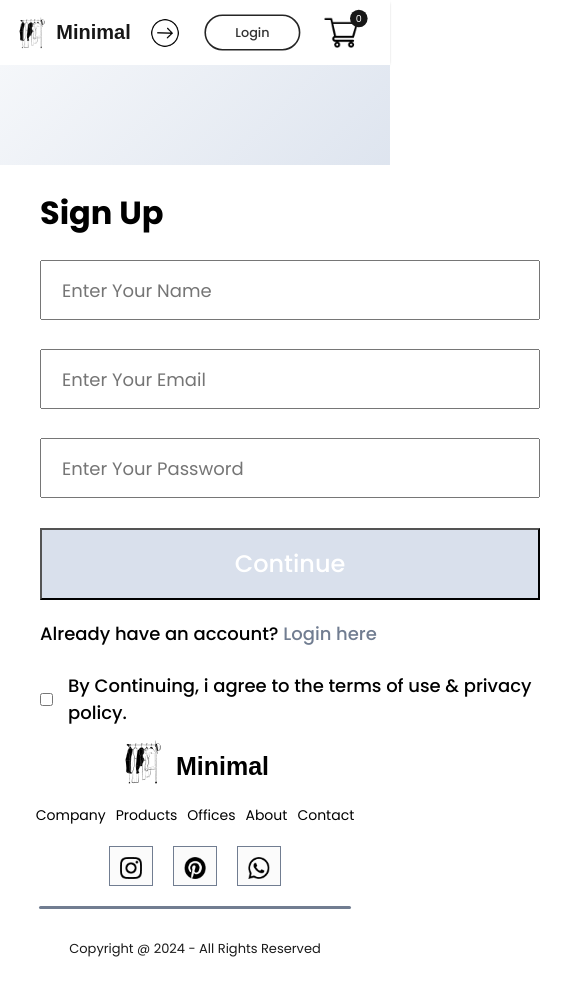
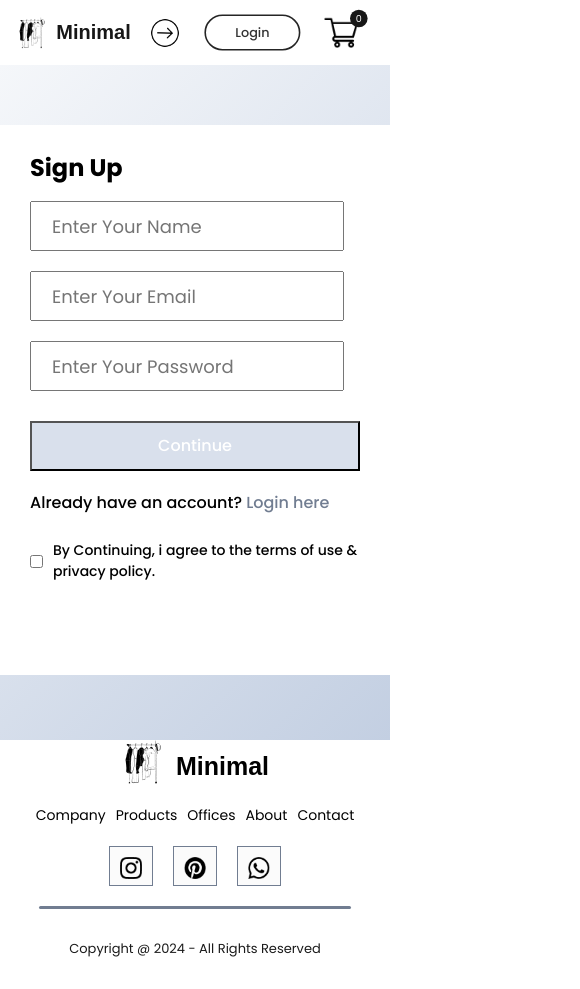
Before and after one commit to NadiasCodes/e-commerce-website-react, a React (Create React App) app: page /login in a window 390 px wide. Shown: the whole page, 580 px wide, since content can reach past the window. Built offline with nearby package versions, Linux system fonts and the light colour scheme; a web font is replaced by a local one.

Commit message:
added the media queries for the login page

```diff
--- a/src/Pages/CSS/LoginSignup.css
+++ b/src/Pages/CSS/LoginSignup.css
@@ -1,71 +1,156 @@
-.loginsignup{
-width:100%;
-height:80vh;
+.loginsignup {
+  width: 100%;
+  height: 80vh;
   background: var(--background-image-main);
-padding-top:100px;
+  padding-top: 100px;
 }
 
-.loginsignup-container{
-   width:580px;
-   height:600px;
+.loginsignup-container {
+  width: 580px;
+  height: 600px;
   background: white;
-   margin:auto;
-   padding:10px 40px;
-
+  margin: auto;
+  padding: 10px 40px;
 }
 
-.loginsignup-container h1{
+.loginsignup-container h1 {
   margin: 20px 0px;
-
 }
 
-.loginsignup-fields{
-    display:flex;
+.loginsignup-fields {
+  display: flex;
   flex-direction: column;
-    gap:29px;
-    margin-top:30px;
-
+  gap: 29px;
+  margin-top: 30px;
 }
 
-.loginsignup-fields input{
-  height:60px;
-  width:100%;
-  padding-left:  20px;
-  border:1 px solid #c9c9c9;
-  outline:none;
-  color:#5c5c5c;
+.loginsignup-fields input {
+  height: 60px;
+  width: 100%;
+  padding-left: 20px;
+  border: 1 px solid #c9c9c9;
+  outline: none;
+  color: #5c5c5c;
   font-size: 18px;
 }
 
-.loginsignup-container button{
-    width:100%;
-    height:72px;
-    color:white;
+.loginsignup-container button {
+  width: 100%;
+  height: 72px;
+  color: white;
   background-color: var(--secondary-color);
-    margin-top:30px;
+  margin-top: 30px;
   font-size: 24px;
   font-weight: 500;
   cursor: pointer;
 }
 
-.loginsignup-login{
-
- margin-top:20px;
+.loginsignup-login {
+  margin-top: 20px;
   font-size: 18px;
   font-weight: 500;
+}
+
+.loginsignup-login span {
+  color: var(--darker-blue);
+}
+.loginsignup-agree {
+  display: flex;
+  align-items: center;
+  margin-top: 25px;
+  gap: 15px;
+  font-size: 18px;
+  font-weight: 500;
+}
+
+@media(max-width:1280px){
+.loginsignup{
+  padding-top:60px;
+}
+.loginsignup-container{
+  width:auto;
+  max-width: 500px;
+  max-height: 550px;
+}
+.loginsignup-container h1{
+  margin: 10px 0px;
+}
+.loginsignup-fields{
+  gap:20px;
+  margin-top: 20px;
+}
+.loginsignup-fields input{
+height:65px;
+width:95%;
+}
+
+.loginsignup-container button{
+  width: 100%;
+}
+.loginsignup-login{
+  font-size: 16px;
+}
+.loginsignup-agree{
+  font-size: 14px;
+  gap:10px;
+}
+}
+
+@media(max-width:1024px){
+.loginsignup{
+  padding-top:60px;
+}
+.loginsignup-container{
+  width:auto;
+  max-width: 500px;
+  max-height: 550px;
+}
+.loginsignup-container h1{
+  margin: 10px 0px;
+}
+.loginsignup-fields{
+  gap:20px;
+  margin-top: 20px;
+}
+.loginsignup-fields input{
+height:65px;
+width:95%;
+}
+
+.loginsignup-container button{
+  width: 100%;
+}
+.loginsignup-login{
+  font-size: 16px;
+}
+.loginsignup-agree{
+  font-size: 14px;
+  gap:10px;
+}
+}
+
+
+
+@media(max-width:800px){
+
+.loginsignup-container{
+  padding: 20px 30px;
+}
+.loginsignup-container h1{
+  font-size: 24px;
+}
+.loginsignup-fields{
+
+  margin-top: 20px;
+}
+.loginsignup-fields input{
+height:50px;
 
 }
 
-.loginsignup-login span{
-color:var(--darker-blue);
+.loginsignup-container button{
+  height:50px;
+  font-size: 16px;
 }
-.loginsignup-agree{
-
-display:flex;
-align-items: center;
-margin-top: 25px;
-gap:15px;
-font-size: 18px;
-font-weight: 500;
 
 }
```
Lines whose indentation alone changed are shown as unchanged.
